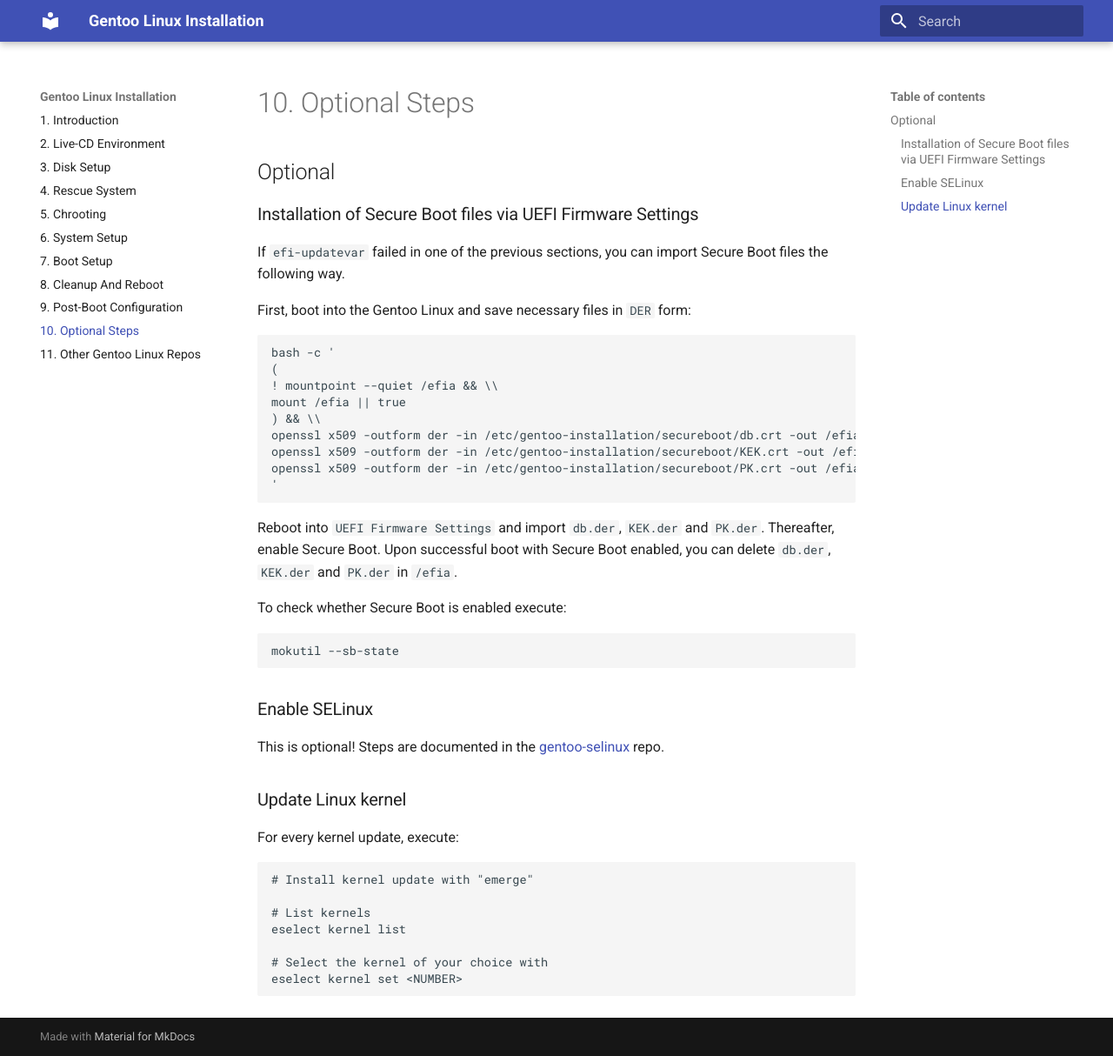
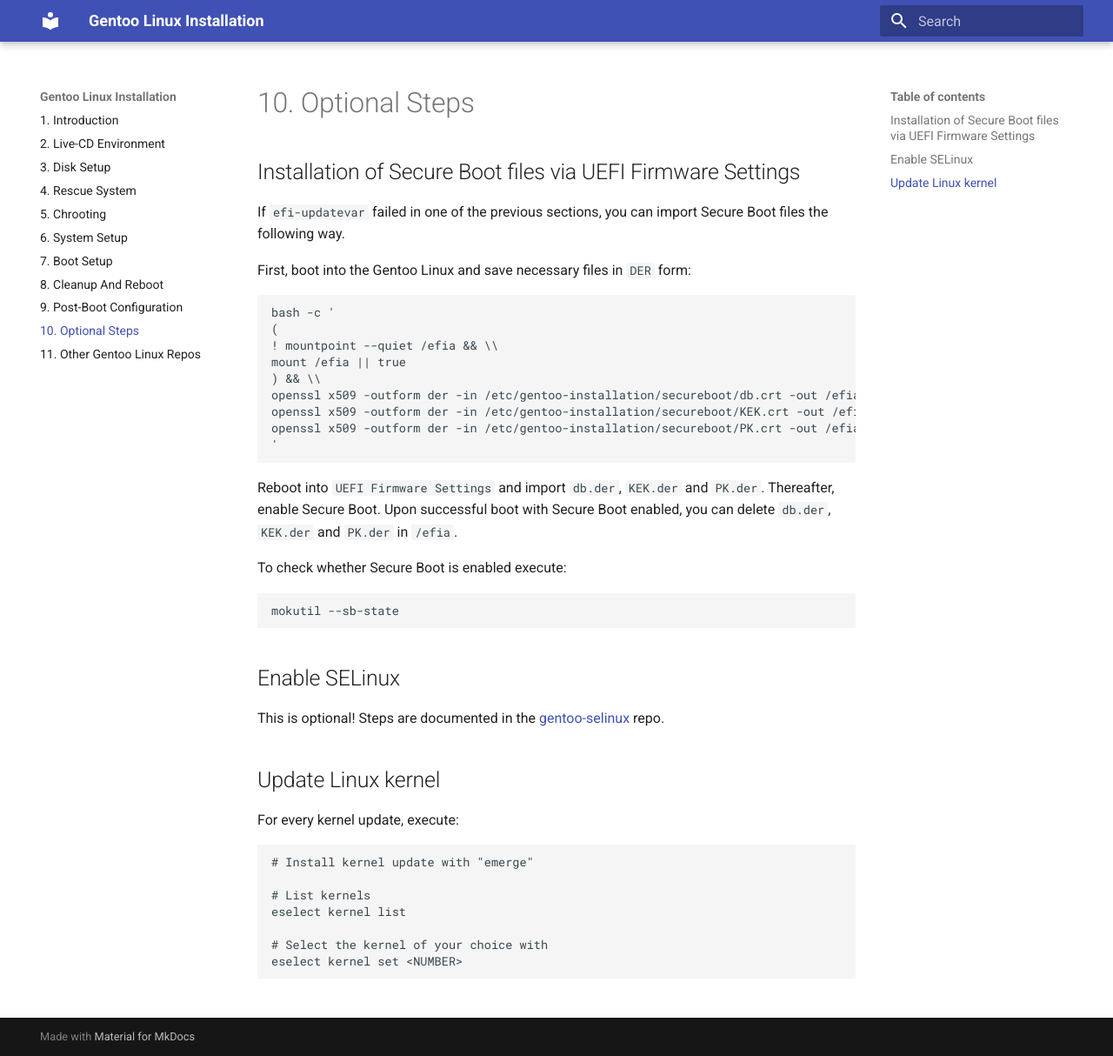
Before and after one commit to duxsco/gentoo-installation, an MkDocs documentation site: the page built from docs/10_optional_steps.md, in a window 1280 px wide and 1214 px high. Shown: the whole window at 87% size. Built offline with MkDocs 1.6.1 and Material for MkDocs 9.7.7, drawn with Linux system fonts in a browser that asks for light colours.

Commit message:
Update headers of "10. Optional Steps"

````diff
--- a/docs/10_optional_steps.md
+++ b/docs/10_optional_steps.md
@@ -1,6 +1,4 @@
-## Optional
-
-### Installation of Secure Boot files via UEFI Firmware Settings
+## Installation of Secure Boot files via UEFI Firmware Settings
 
 If `efi-updatevar` failed in one of the previous sections, you can import Secure Boot files the following way.
 
@@ -26,11 +24,11 @@ To check whether Secure Boot is enabled execute:
 mokutil --sb-state
 ```
 
-### Enable SELinux
+## Enable SELinux
 
 This is optional! Steps are documented in the [gentoo-selinux](https://github.com/duxsco/gentoo-selinux) repo.
 
-### Update Linux kernel
+## Update Linux kernel
 
 For every kernel update, execute:
 
````
